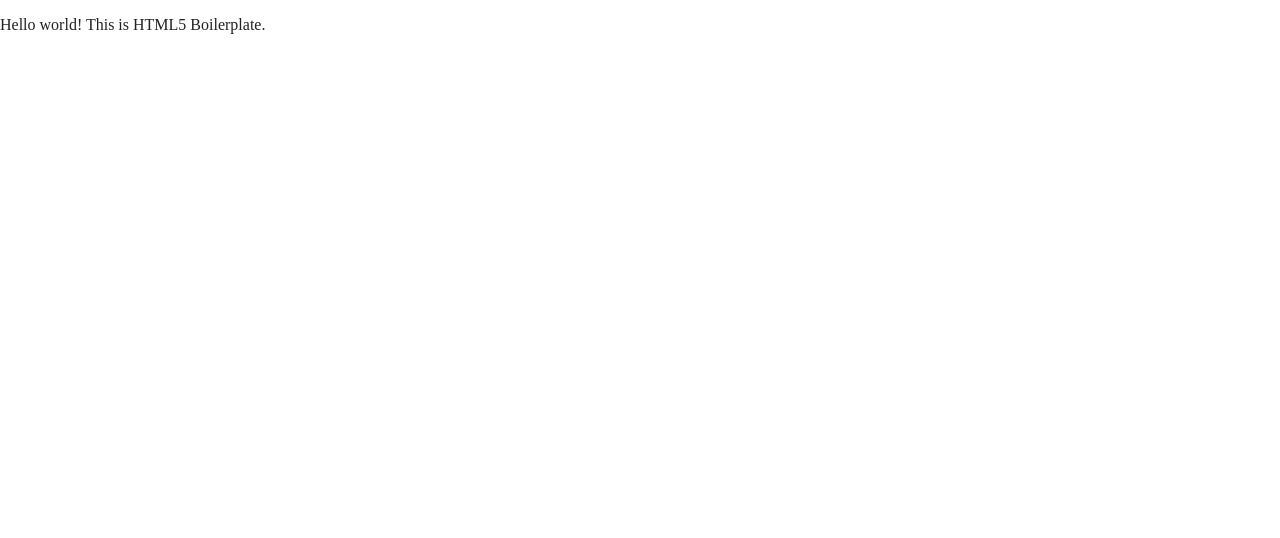
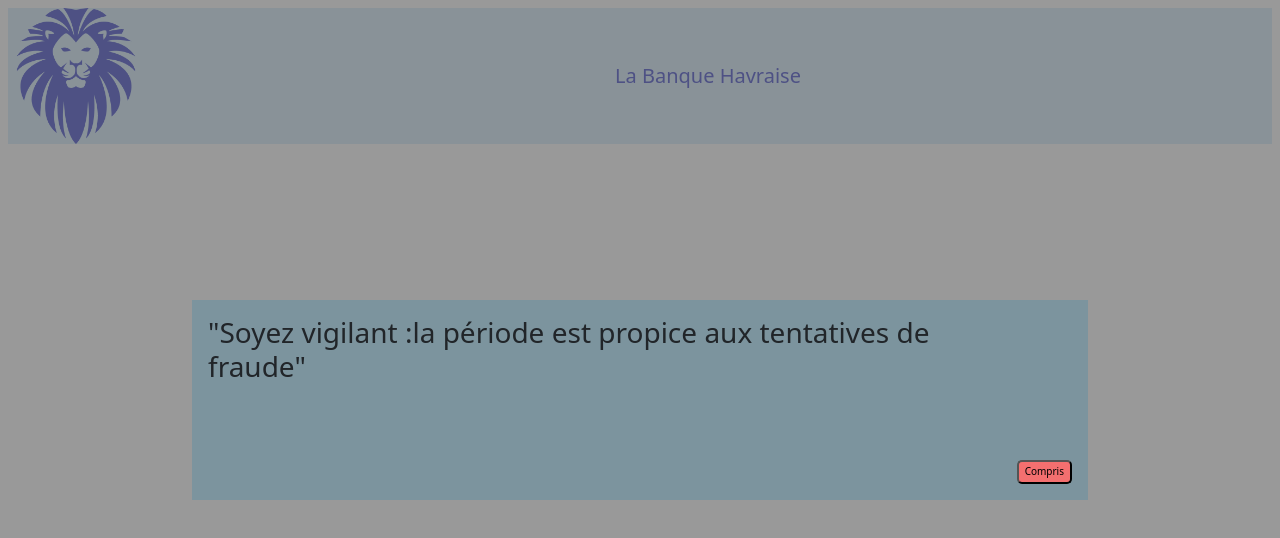
Before and after one commit to Eddym07/La-banque-Havraise, a website built with Parcel: page index.html in a window 1280 px wide. Built offline with nearby package versions, Linux system fonts and the light colour scheme.

Commit message:
second save instal boostrap

```diff
--- a/css/main.css
+++ b/css/main.css
@@ -86,7 +86,79 @@ textarea {
 /* ==========================================================================
    Author's custom styles
    ========================================================================== */
+  .dispnone {
+    display: none;
+  }
 
+   #layer {
+    display: flex;
+    justify-content: center;
+
+  }
+  .back {
+    background-color: rgba(0, 0, 0, 0.4);
+    position:absolute;
+    height: 100%;
+    width: 100%;
+   display:flex;
+   justify-content: center;
+   align-items: center;
+  }
+
+  .message {
+    background-color:rgb(124, 148, 158);
+    width: 70%;
+    height:25%;
+    display: flex;
+    justify-content: space-around;
+    padding: 1em;
+  }
+  h3 {
+
+  }
+
+  #btn {
+    background-color: rgb(243, 111, 111);
+    font-size: 10px;
+    border-radius:5px;
+    height: 3vh;
+    align-self:flex-end;
+
+  }
+
+
+   header {
+    display: flex;
+    padding: 0.5em;
+  }
+
+  .logo {
+    background-color:cadetblue;
+    height:17vh;
+  }
+
+  .nom {
+    background-color:#e3f2fd;
+    color:#8187dc;
+    display:flex;
+    align-items: center;
+    height:17vh;
+    width: 100%;
+  }
+
+  .imglion {
+    height:100%
+  }
+
+  .imgnom {
+    font-size: 20px;
+    display:flex;
+    justify-content: center;
+    align-items: center;
+    height:100%;
+    width: 100%;
+
+  }
 /* ==========================================================================
    Helper classes
    ========================================================================== */
--- /dev/null
+++ b/data/popup.txt
@@ -0,0 +1 @@
+"Soyez vigilant :la période est propice aux tentatives de fraude"
--- a/index.html
+++ b/index.html
@@ -1,9 +1,9 @@
 <!doctype html>
-<html class="no-js" lang="">
+<html class="no-js" lang="FR">
 
 <head>
   <meta charset="utf-8">
-  <title></title>
+  <title>La Banque Havraise</title>
   <meta name="description" content="">
   <meta name="viewport" content="width=device-width, initial-scale=1">
 
@@ -15,7 +15,7 @@
   <link rel="manifest" href="site.webmanifest">
   <link rel="apple-touch-icon" href="icon.png">
   <!-- Place favicon.ico in the root directory -->
-
+  <link href="https://cdn.jsdelivr.net/npm/bootstrap@5.1.3/dist/css/bootstrap.min.css" rel="stylesheet" integrity="sha384-1BmE4kWBq78iYhFldvKuhfTAU6auU8tT94WrHftjDbrCEXSU1oBoqyl2QvZ6jIW3" crossorigin="anonymous">
   <link rel="stylesheet" href="css/normalize.css">
   <link rel="stylesheet" href="css/main.css">
 
@@ -23,12 +23,35 @@
 </head>
 
 <body>
+  <div id="layer">
+    <div class="back">
+      <div class="message">
+        <h3 id="content"></h3>
+        <button id="btn">Compris</button>
+      </div>
+    </div>
+  </div>
 
+
+  <nav>
+
+  </nav>
+
+  <header>
+    <div class="logo">
+      <img class="imglion" src="img/logo_lion.png" />
+    </div>
+    <div class="nom">
+      <h1 class="imgnom">La Banque Havraise</h1>
+    </div>
+
+
+  </header>
   <!-- Add your site or application content here -->
-  <p>Hello world! This is HTML5 Boilerplate.</p>
   <script src="js/vendor/modernizr-3.11.2.min.js"></script>
   <script src="js/plugins.js"></script>
   <script src="js/main.js"></script>
+  <script src="js/popup.js"></script>
 
   <!-- Google Analytics: change UA-XXXXX-Y to be your site's ID. -->
   <script>
--- /dev/null
+++ b/js/popup.js
@@ -0,0 +1,32 @@
+const btn = document.getElementById('btn');
+const layer = document.getElementById('layer');
+const h3 = document.getElementById("content");
+
+btn.addEventListener('click', function () {
+    layer.classList.toggle("hidden");
+});
+
+
+let httpRequest = new XMLHttpRequest();
+
+
+httpRequest.onreadystatechange = function () {
+    if (httpRequest.readyState === XMLHttpRequest.DONE) {
+        if (httpRequest.status === 200) {
+            let data = httpRequest.responseText;
+                console.log(data);
+            //j'affiche les valeurs contenues dans l'objet via les propriété
+            h3.innerText = data;
+        } else {
+            console.log("Une erreur est survenue");
+        }
+
+    } else {
+
+        console.log("chargement en cours");
+    }
+};
+
+
+httpRequest.open('GET', 'data/popup.txt');
+httpRequest.send();
```
Also changed, not shown: img/logo.png (added), img/logo1.png (added), img/logo_lion.png (added), img/logo_nom.png (added).
